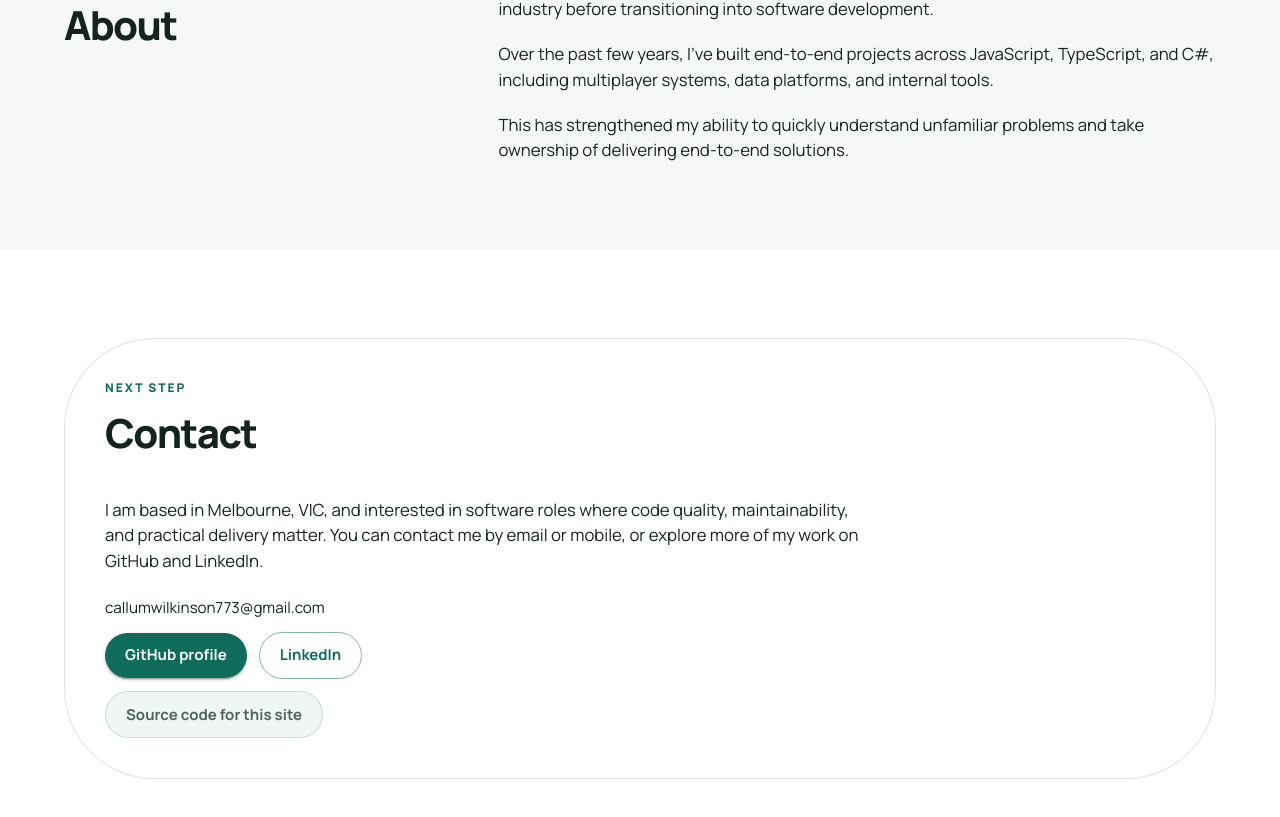
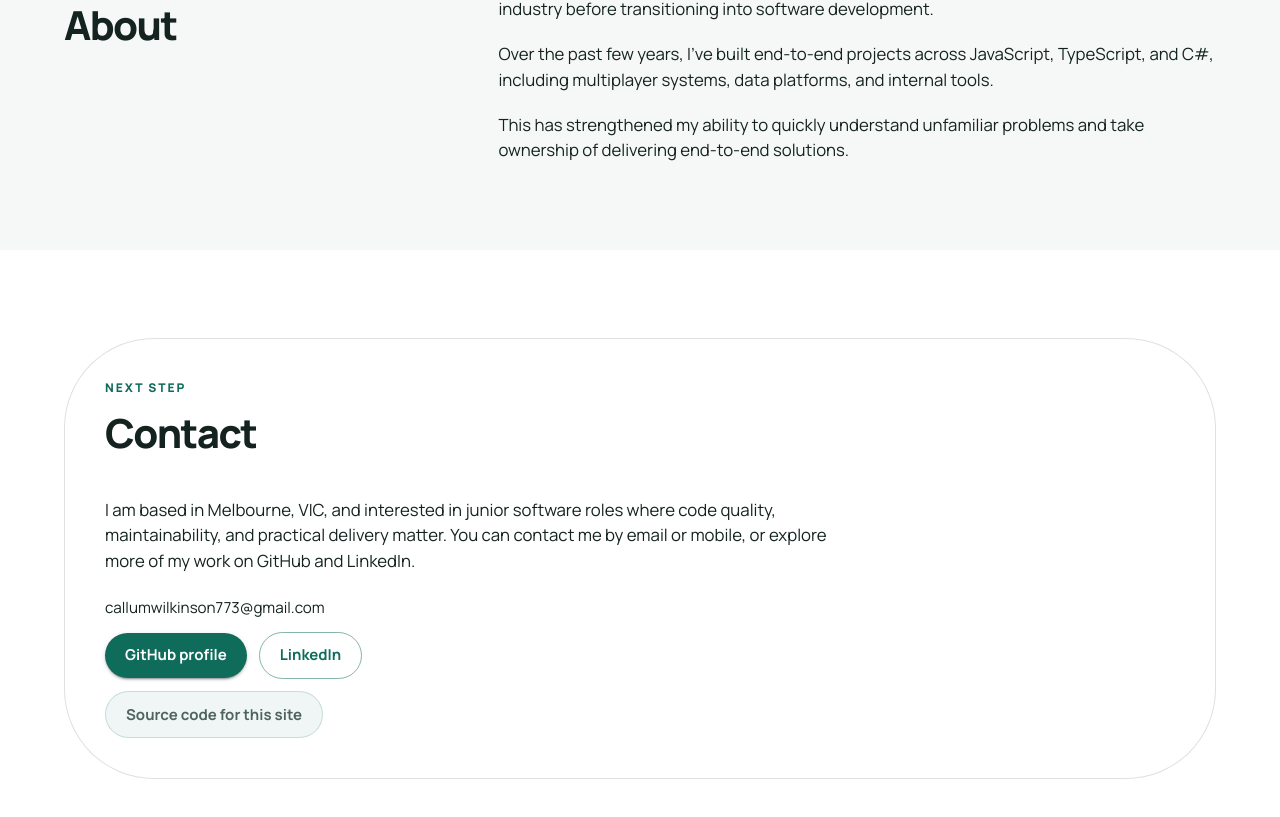
Before and after one commit to CallumWilkinson/portfolio-website, a React (Vite) app: page / in a window 1280 px wide. Shown: the part 3563-4380 px from the top of the page. Built offline with nearby package versions, Linux system fonts and the light colour scheme.

Commit message:
fix: add junior word

```diff
--- a/src/data/profile.ts
+++ b/src/data/profile.ts
@@ -29,7 +29,7 @@ export const profile: ProfileContent = {
   ],
   contactTitle: "Contact",
   contactSummary:
-    "I am based in Melbourne, VIC, and interested in software roles where code quality, maintainability, and practical delivery matter. You can contact me by email or mobile, or explore more of my work on GitHub and LinkedIn.",
+    "I am based in Melbourne, VIC, and interested in junior software roles where code quality, maintainability, and practical delivery matter. You can contact me by email or mobile, or explore more of my work on GitHub and LinkedIn.",
   contactLinks: [
     {
       id: "github-profile",
```
